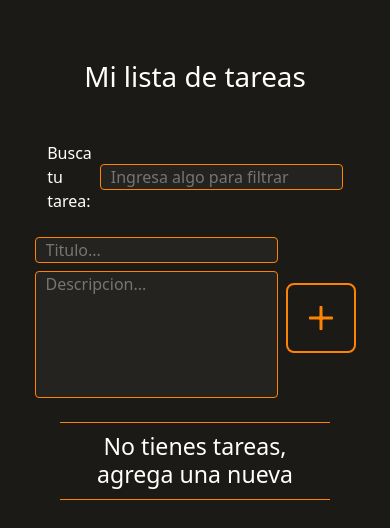
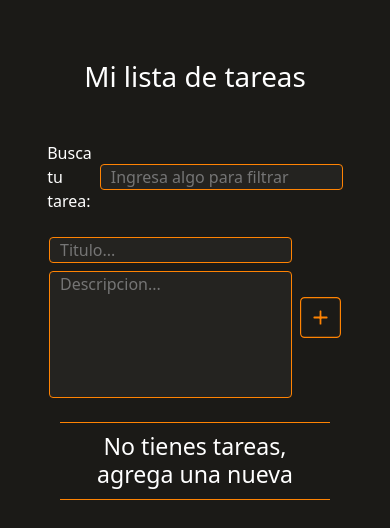
Before and after one commit to brunobusnelli/Grupo6-AP, a React (Vite) app: page / in a window 390 px wide. Shown: the top 528 px of the page. Built offline with nearby package versions, Linux system fonts and the light colour scheme.

Commit message:
arreglos responsive

```diff
--- a/src/App.jsx
+++ b/src/App.jsx
@@ -22,11 +22,11 @@ function App() {
     const storedTasks = JSON.parse(localStorage.getItem('tasks')) || [];
     setTasks(storedTasks);
     updateCurrentTasks(storedTasks, searchString);
-  }, []); // Se ejecuta solo al montar el componente
+  }, []);
 
   useEffect(() => {
     updateCurrentTasks(tasks, searchString);
-  }, [searchString, tasks]); // Se ejecuta cuando cambia searchString o tasks
+  }, [searchString, tasks]);
 
   const updateCurrentTasks = (tasksArray, filter) => {
     const filteredTasks = tasksArray.filter(
--- a/src/components/TasksForm/TasksForm.jsx
+++ b/src/components/TasksForm/TasksForm.jsx
@@ -26,9 +26,11 @@ const TaskForm = ({ addTask }) => {
                 <input type="text" placeholder="Titulo..." id='title' name='title'/>
                 <textarea type="text" placeholder="Descripcion..." id='description' name='description'/>
             </div>
-              <button type="submit" className="add">
-                <img src={addBtn} alt="" />
+            <div className="col-lg-1 col-md-2 col-sm-2 col-2 d-flex align-items-center justify-content-center">
+            <button type="submit" className="add">
+                <img src={addBtn} alt="" className="img-fluid"/>
               </button>
+            </div>
           </form>
         </div>
       </div>
```
